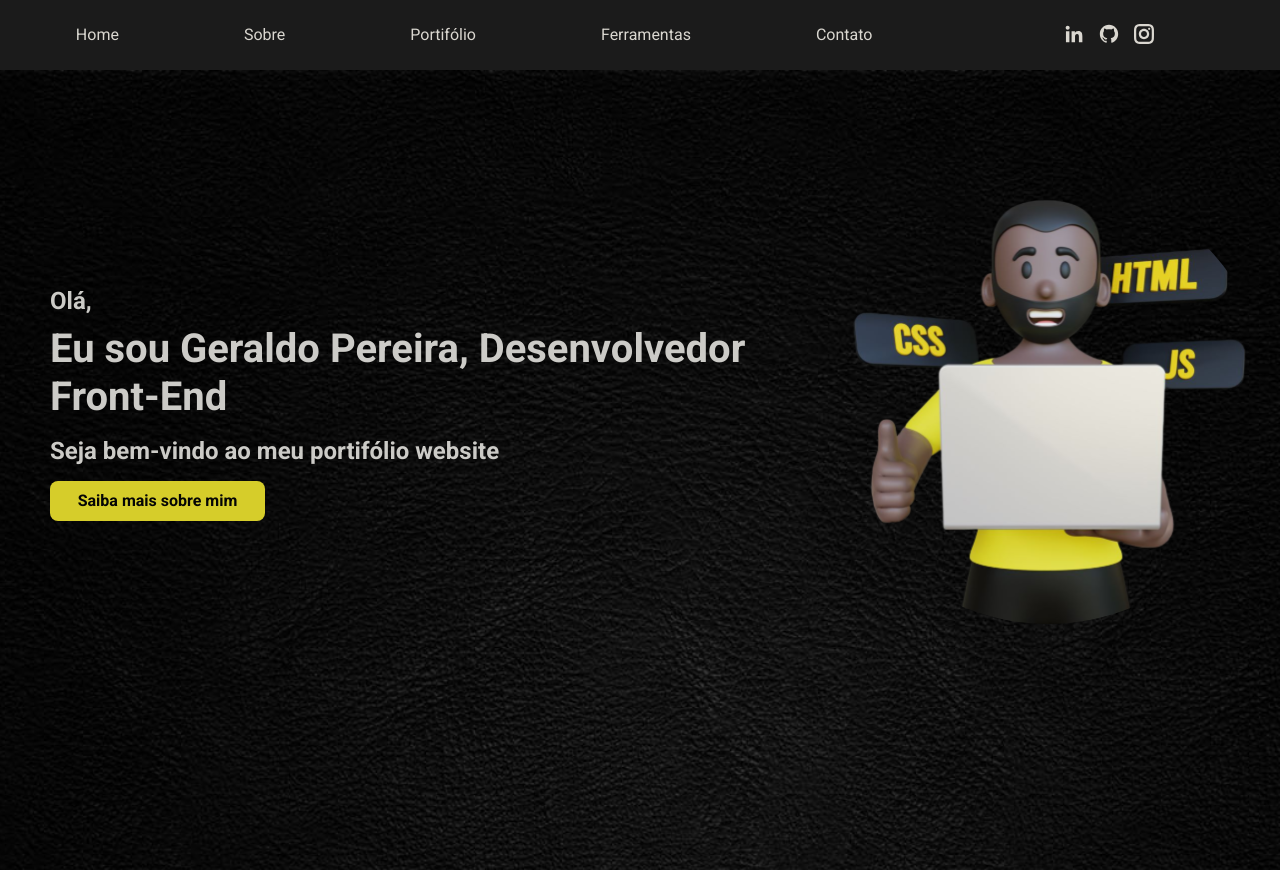
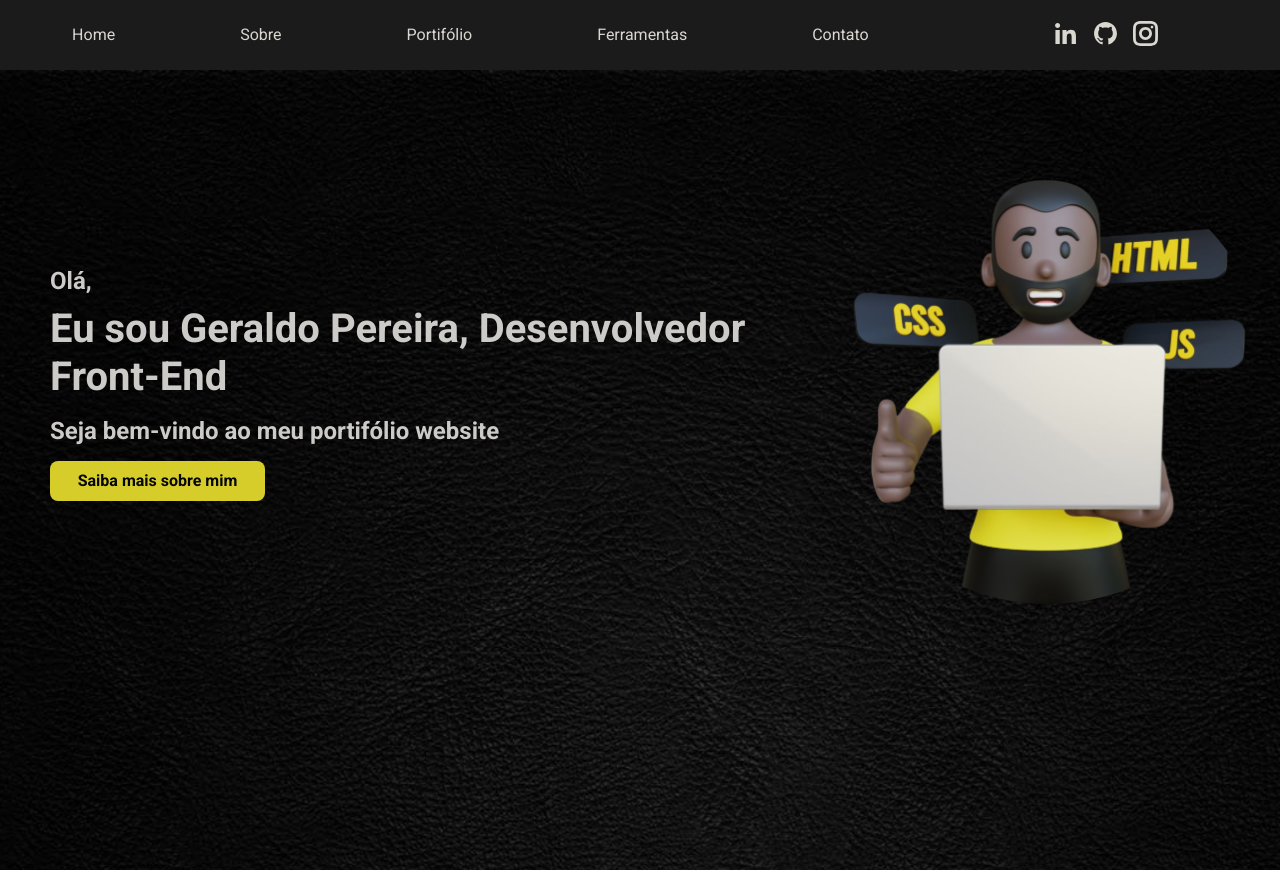
Before and after one commit to Geraldopereirads/Portifolio-Pessoal, a React (Vite) app: page / in a window 1280 px wide. Built offline with nearby package versions, Linux system fonts and the light colour scheme.

Commit message:
fix: repair layout

```diff
--- a/src/components/header/Header.tsx
+++ b/src/components/header/Header.tsx
@@ -23,7 +23,7 @@ export const Header = () => {
       <HiMenuAlt2
         color="#DAD7D0"
         cursor="pointer"
-        size={25}
+        size={30}
         onClick={() => setMenuVisible(true)}
       />
       </StyleButtonMenu>
@@ -40,15 +40,15 @@ export const Header = () => {
         <Link
           target="_blank"
           to={"https://www.linkedin.com/in/geraldo-pereira/"}>
-          <GrLinkedinOption size={20} />
+          <GrLinkedinOption size={25} />
         </Link>
         <Link target="_blank" to={"https://github.com/Geraldopereirads"}>
-          <GrGithub size={20} />
+          <GrGithub size={25} />
         </Link>
         <Link
           target="_blank"
           to={"https://www.instagram.com/geraldopereiradsj/"}>
-          <GrInstagram size={20} />
+          <GrInstagram size={25} />
         </Link>
       </StyleDivSociaisHeader>
     </StyleHeader>
--- a/src/pages/HomePage/MainHomePage/styleMain.ts
+++ b/src/pages/HomePage/MainHomePage/styleMain.ts
@@ -43,7 +43,7 @@ export const StyleMainContainer = styled.main`
   }
 
   img {
-    width: 90%;
+    width: 62%;
     padding-top: 40px;
   }
 
@@ -72,7 +72,7 @@ export const StyleMainContainer = styled.main`
     flex-direction: row;
     align-items: center;
 
-    padding-top: 70px;
+    padding-top: 50px;
 
     h1 {
       font-size: 1.6rem;
```
